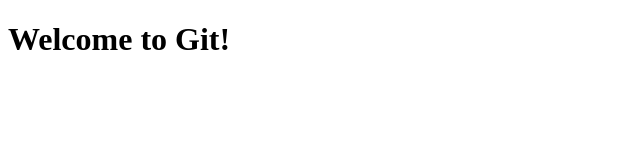
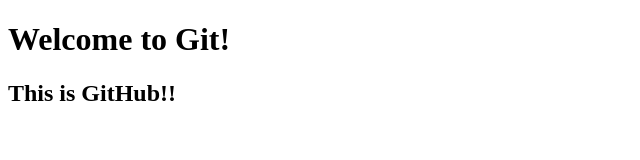
Before and after one commit to Snehith939/22B81A05BL, a plain HTML site: page index.html in a window 1280 px wide. Shown: the whole page, without its empty margins (0-640 px from the left). Drawn offline with Linux system fonts and the light colour scheme.

Commit message:
Update index.html

```diff
--- a/index.html
+++ b/index.html
@@ -7,5 +7,6 @@
 </head>
 <body>
     <h1>Welcome to Git!</h1>
+    <h2>This is GitHub!!<h2>
 </body>
 </html>
```
